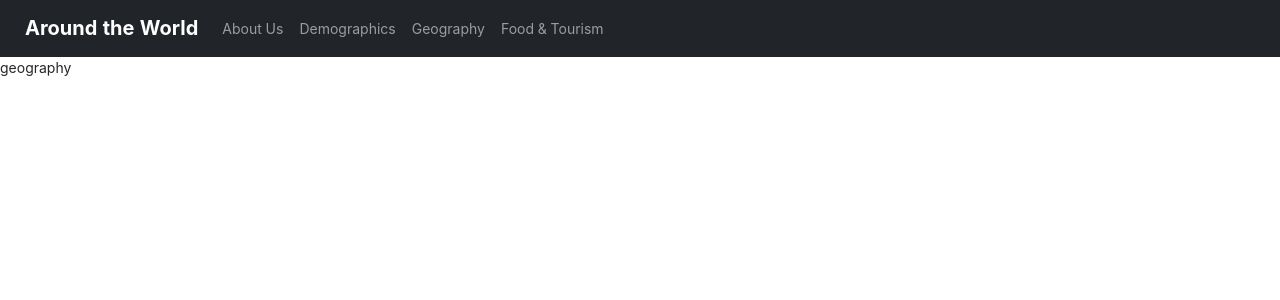
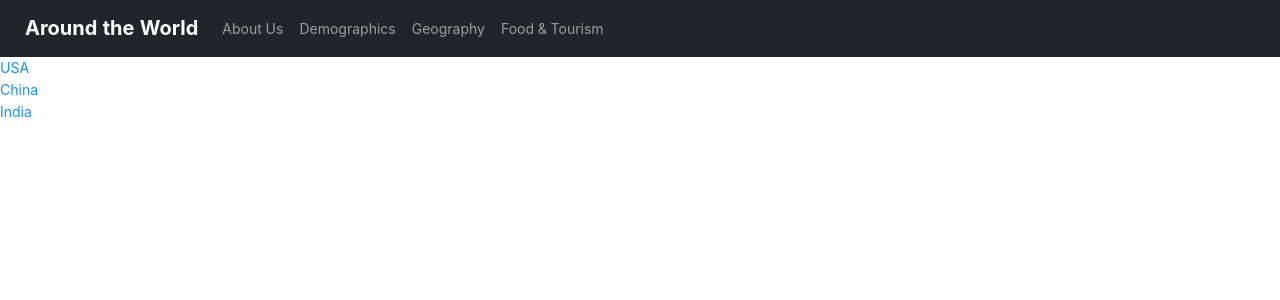
Before and after one commit to preethk0/CS373, a React (Create React App) app in the folder front-end/: page /geography in a window 1280 px wide. Shown: the top 300 px of the page. Built offline with nearby package versions, Linux system fonts and the light colour scheme.

Commit message:
Added links for instances

```diff
--- a/front-end/src/screens/Geography/GeographyAll.js
+++ b/front-end/src/screens/Geography/GeographyAll.js
@@ -1,7 +1,19 @@
 import React from "react";
+import GeographyData from "./GeographyData";
 
 const GeographyAll = ({}) => {
-  return <text>geography</text>;
+  return (
+    <div>
+      {Object.keys(GeographyData).map((country) => {
+        return (
+          <div>
+            <a href={"/geography/" + country}>{country}</a>
+            <br />
+          </div>
+        );
+      })}
+    </div>
+  );
 };
 
 export default GeographyAll;
```
